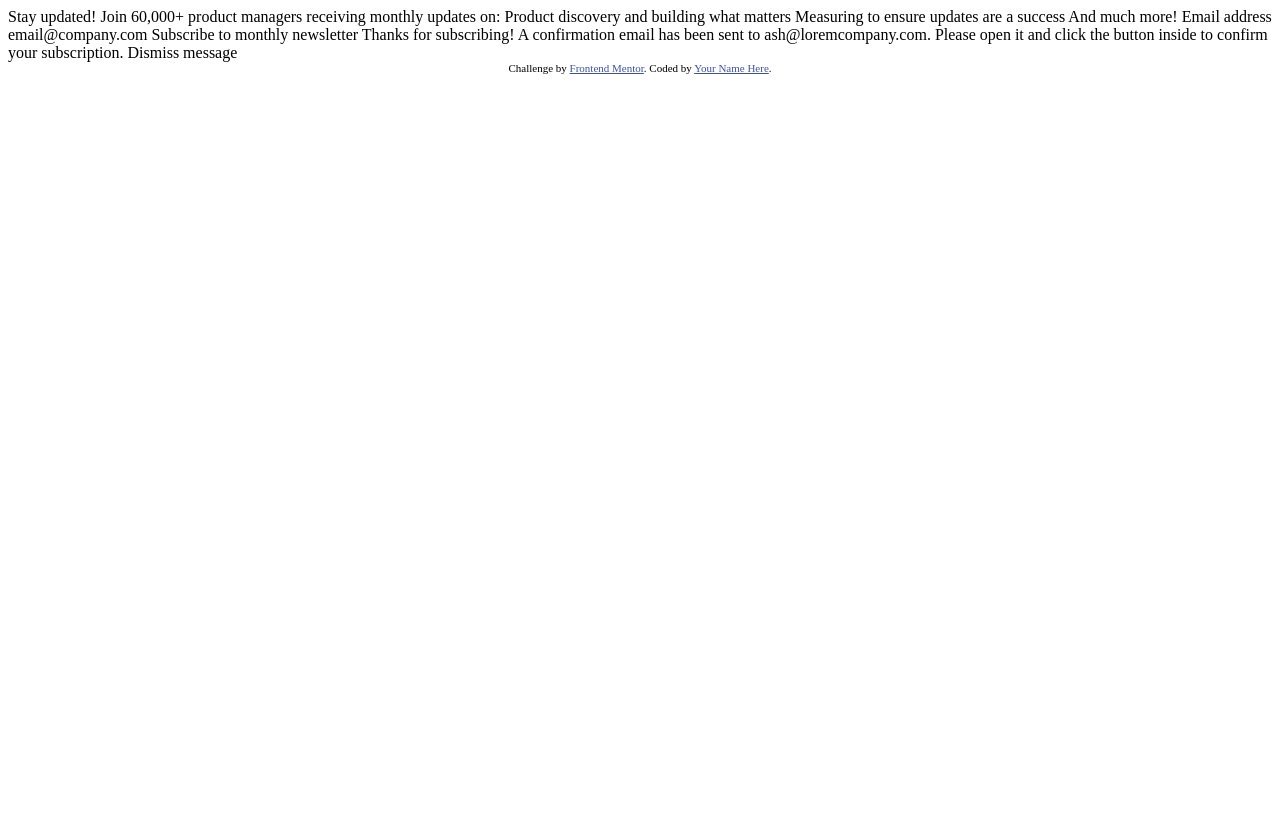
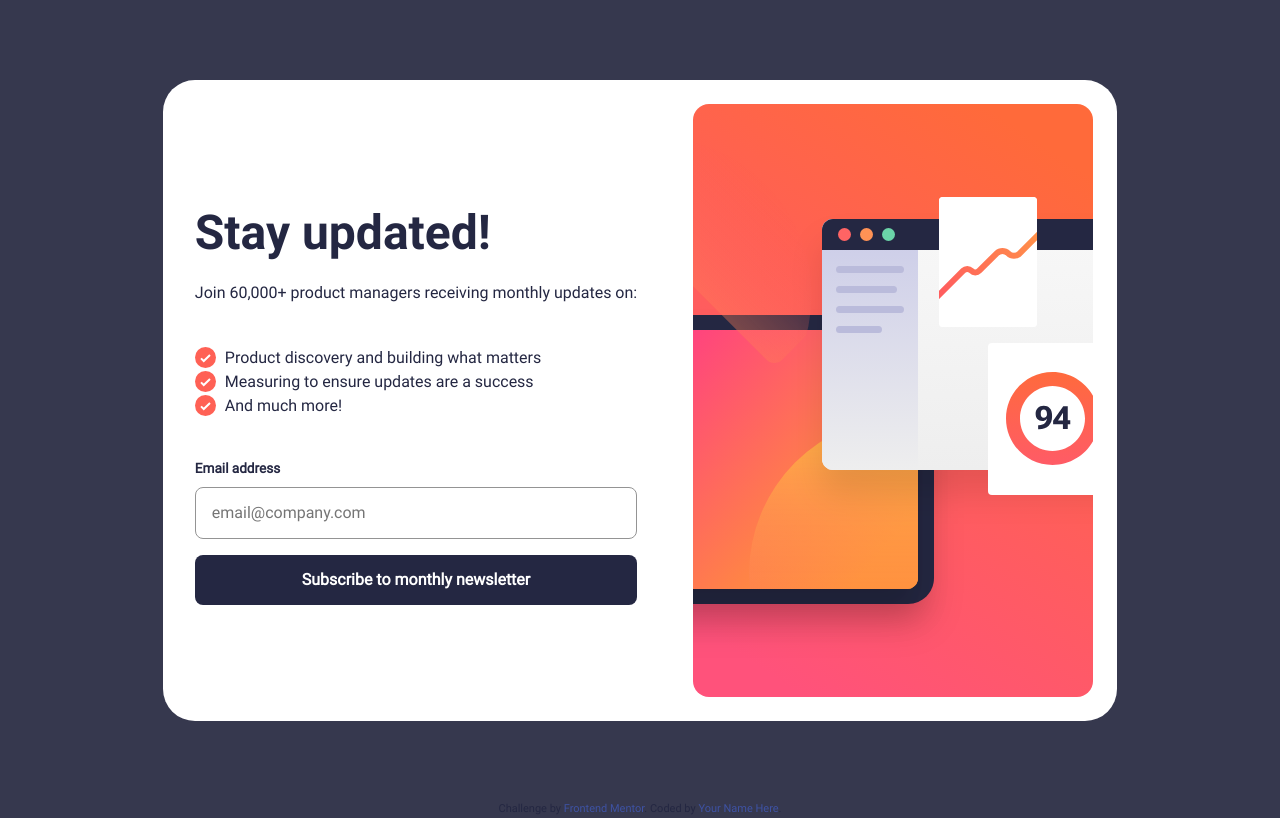
Before and after one commit to SafeerAhmed54/Newsletter, a plain HTML site: page index.html in a window 1280 px wide. Drawn offline with Linux system fonts and the light colour scheme.

Commit message:
Added Basic Design

```diff
--- a/index.html
+++ b/index.html
@@ -5,7 +5,7 @@
   <meta name="viewport" content="width=device-width, initial-scale=1.0"> <!-- displays site properly based on user's device -->
 
   <link rel="icon" type="image/png" sizes="32x32" href="./assets/images/favicon-32x32.png">
-
+  <link rel="stylesheet" href="style.css">
   <title>Frontend Mentor | Newsletter sign-up form with success message</title>
 
   <!-- Feel free to remove these styles or customise in your own stylesheet 👍 -->
@@ -16,9 +16,41 @@
 </head>
 <body>
 
+  <section class="news-letter-section">
+    <div class="container">
+      <div class="row">
+        <div class="col">
+          <div class="heading">
+            <h1>Stay updated!</h1>
+            <p>Join 60,000+ product managers receiving monthly updates on:</p>
+          </div>
+          <ul>
+            <li>Product discovery and building what matters</li>
+            <li>Measuring to ensure updates are a success</li>
+            <li>And much more!</li>
+          </ul>
+          <div >
+            <form action="" class="flex flex-column gap-1">
+              <div class="flex flex-column gap-0-5">
+                <label for="email"
+                class="">Email address</label>
+                <input type="email" id="email" name="email" placeholder="email@company.com"
+                class="">
+              </div>
+              <button type="submit">Subscribe to monthly newsletter</button>
+            </form>
+          </div>
+        </div>
+        <div class="p-1">
+          <img src="./assets/images/illustration-sign-up-desktop.svg" alt="">
+        </div>
+      </div>
+    </div>
+  </section>
+
   <!-- Sign-up form start -->
 
-  Stay updated!
+  <!-- Stay updated!
 
   Join 60,000+ product managers receiving monthly updates on:
 
@@ -29,18 +61,18 @@
   Email address
   email@company.com
 
-  Subscribe to monthly newsletter
+  Subscribe to monthly newsletter -->
 
   <!-- Sign-up form end -->
 
   <!-- Success message start -->
 
-  Thanks for subscribing!
+  <!-- Thanks for subscribing!
 
   A confirmation email has been sent to ash@loremcompany.com.
   Please open it and click the button inside to confirm your subscription.
 
-  Dismiss message
+  Dismiss message -->
 
   <!-- Success message end -->
 
--- /dev/null
+++ b/style.css
@@ -0,0 +1,168 @@
+@font-face {
+    font-family: 'Roboto-Bold';
+    src: url('./assets/fonts/Roboto-Bold.ttf') format('truetype');
+}
+
+@font-face {
+    font-family: 'Roboto-Regular';
+    src: url('./assets/fonts/Roboto-Regular.ttf') format('truetype');
+}
+
+/* CSS RESET */
+*{
+    margin: 0;
+    padding: 0;
+    box-sizing: border-box;
+}
+
+html, body{
+    width: 100%;
+    height: 100%;
+}
+
+/* ROOT VARIABLES */
+:root{
+    --bg-color: hsl(235, 18%, 26%);
+    --text-color: hsl(234, 29%, 20%);
+    --card-color: hsl(0, 0%, 100%);
+    --primary-color: #3b82f6;
+    --secondary-color: #22c55e;
+    --border-radius: 0.5rem;
+    --border-radius-lg: 2rem;
+    --border-color : hsl(0, 0%,58%);
+}
+
+/* BODY */
+body{
+    font-family: 'Roboto-Regular', -apple-system, BlinkMacSystemFont, 'Segoe UI', Roboto, sans-serif;
+    background-color: var(--bg-color);
+    color: var(--text-color);
+    line-height: 1.6;
+    font-size: 16px;
+}
+
+/* MEDIA DEFAULTS */
+img, picture, video, canvas, svg{
+    display: block;
+    max-width: 100%;
+}
+
+/* FORM ELEMENTS */
+input, button, textarea, select{
+    font: inherit;
+}
+
+button{
+    cursor: pointer;
+    border: none;
+    background: none;
+}
+
+/* LINKS */
+a{
+    text-decoration: none;
+    color: inherit;
+}
+
+.news-letter-section{
+    min-height: 100vh;
+    display: flex;
+    justify-content: center;
+    align-items: center;
+}
+
+/* UTILITIES */
+.container{
+    max-width: 1200px;
+    margin: 0 auto;
+    padding: 0 1rem;
+}
+
+.center{
+    display: flex;
+    justify-content: center;
+    align-items: center;
+}
+
+.row{
+    display: flex;
+    flex-wrap: wrap;
+    flex-direction: row;
+    background-color: var(--card-color);
+    border-radius: var(--border-radius-lg);
+}
+
+.col{
+    flex: 1;
+    padding: 2rem;
+    color:var(--text-color);
+    display: flex;
+    flex-direction: column;
+    justify-content: center;
+    gap:2.5rem;
+}
+
+.heading{
+    display: flex;
+    flex-direction: column;
+    gap: 0.5rem;
+}
+
+h1{
+    font-family: 'Roboto-Bold', -apple-system, BlinkMacSystemFont, 'Segoe UI', Roboto, sans-serif;
+    font-size: 3rem;
+    font-weight: 700;
+}
+
+ul{
+    list-style: none;
+    padding: 0;
+    margin: 0;
+}
+
+li {
+  background: url("./assets/images/icon-list.svg") left center no-repeat; /* Sets the custom image as a background, vertically centered */
+  padding-left: 30px; /* Adjust the padding to create space between the image and text */
+  line-height: 1.5; /* Optional: Adjust line height for better vertical alignment with multi-line text */
+}
+
+.flex{
+    display: flex;
+}
+
+.flex-column{
+    flex-direction: column;
+}
+
+label{
+    font-size: 0.85rem;
+    font-weight: 600;
+}
+
+input[type="email"]{
+    padding: 0.75rem 1rem;
+    border: 1px solid var(--border-color);
+    border-radius: var(--border-radius);
+    width: 100%;
+}
+
+.gap-1{
+    gap: 1rem;
+}
+
+.gap-0-5{
+    gap: 0.5rem;
+}
+
+button[type="submit"]{
+    background-color: var(--text-color);
+    color: var(--card-color);
+    padding: 0.75rem 1rem;
+    border-radius: var(--border-radius);
+    font-weight: 600;
+    transition: background-color 0.3s ease;
+}
+
+.p-1{
+    padding: 1.5rem;
+}
```
